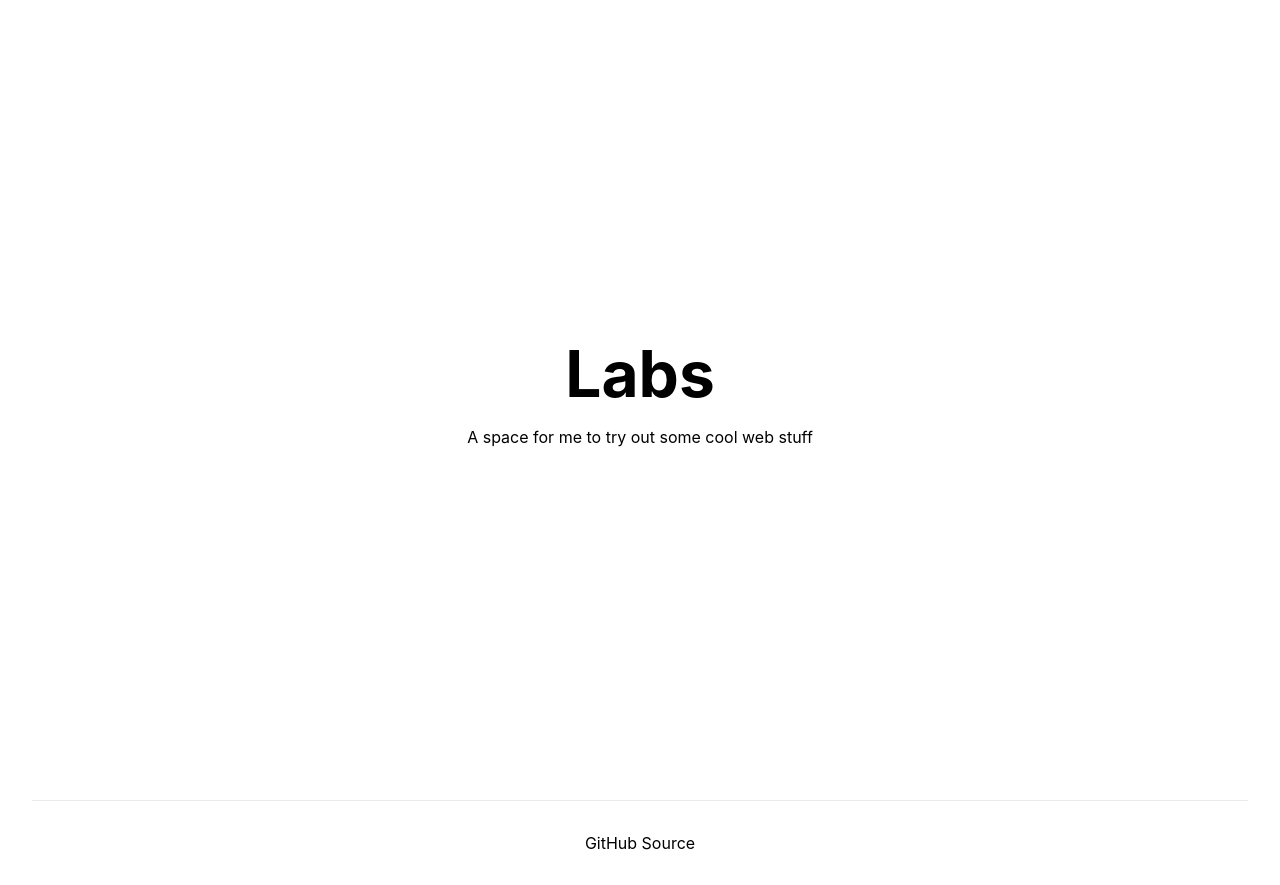
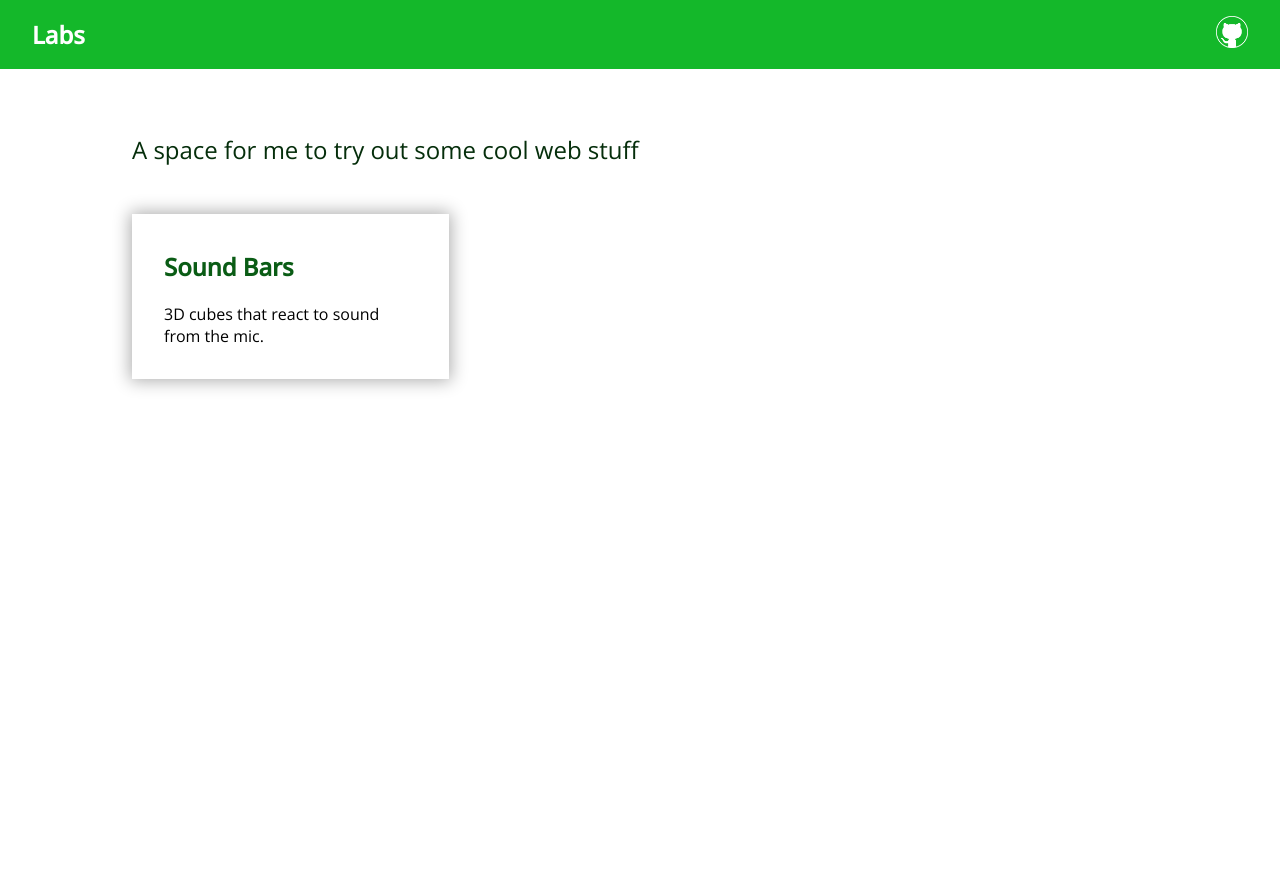
Before and after one commit to WebManifestation/labs, a Next.js app: page / in a window 1280 px wide. After the commit the page ends 800 px from the top, so only its background shows below. Built offline with nearby package versions, Linux system fonts and the light colour scheme.

Commit message:
add home page details

```diff
--- /dev/null
+++ b/components/Navigation/Navigation.module.css
@@ -0,0 +1,16 @@
+.navbar {
+    background-color: hsl(128, 80%, 40%);
+    display: flex;
+    justify-content: space-between;
+    align-items: center;
+    padding: 16px 32px;
+}
+
+.navbar h1 {
+    color: hsl(128, 80%, 100%);
+    margin: 0;
+}
+
+.navbar button {
+    border: none;
+}
--- /dev/null
+++ b/components/Navigation/index.js
@@ -0,0 +1,15 @@
+import Image from "next/image";
+import styles from "./Navigation.module.css";
+
+function Navigation() {
+  return (
+    <nav className={styles.navbar}>
+      <h1>Labs</h1>
+      <a href="https://github.com/WebManifestation/labs">
+        <Image src="/github-icon.png" width={32} height={32} />
+      </a>
+    </nav>
+  );
+}
+
+export default Navigation;
--- a/pages/index.js
+++ b/pages/index.js
@@ -1,9 +1,10 @@
 import Head from "next/head";
+import Navigation from "../components/Navigation";
 import styles from "../styles/Home.module.css";
 
 export default function Home() {
   return (
-    <div className={styles.container}>
+    <>
       <Head>
         <title>Labs</title>
         <meta
@@ -13,21 +14,23 @@ export default function Home() {
         <link rel="icon" href="/favicon.ico" />
       </Head>
 
+      <Navigation />
+
+      <p className={styles.description}>
+        A space for me to try out some cool web stuff
+      </p>
+
       <main className={styles.main}>
-        <h1 className={styles.title}>Labs</h1>
-
-        <p>A space for me to try out some cool web stuff</p>
+        <section
+          onClick={() => {
+            window.location = "/sound-bars";
+          }}
+          className={styles.card}
+        >
+          <h2>Sound Bars</h2>
+          <p>3D cubes that react to sound from the mic.</p>
+        </section>
       </main>
-
-      <footer className={styles.footer}>
-        <a
-          href="https://github.com/WebManifestation/labs"
-          target="_blank"
-          rel="noopener noreferrer"
-        >
-          GitHub Source
-        </a>
-      </footer>
-    </div>
+    </>
   );
 }
--- a/styles/Home.module.css
+++ b/styles/Home.module.css
@@ -1,39 +1,42 @@
-.container {
-  padding: 0 2rem;
+.main {
+  display: flex;
+  flex-direction: row;
+  justify-content: flex-start;
+  align-items: center;
+  flex-wrap: wrap;
+  max-width: 1080px;
+  margin: 32px auto;
+  padding: 0 16px;
 }
 
-.main {
-  min-height: 100vh;
-  padding: 4rem 0;
-  flex: 1;
-  display: flex;
-  flex-direction: column;
-  justify-content: center;
-  align-items: center;
+.description {
+  max-width: 1080px;
+  margin: 0 auto;
+  padding: 64px 32px 0;
+  font-size: 1.5em;
+  color: hsl(128, 80%, 10%);
 }
 
-.footer {
-  display: flex;
-  flex: 1;
-  padding: 2rem 0;
-  border-top: 1px solid #eaeaea;
-  justify-content: center;
-  align-items: center;
+.card {
+  width: 100%;
+  margin: 16px;
+  padding: 16px 32px;
+  cursor: pointer;
+  box-shadow: 0px 0px 16px 2px hsla(0, 0%, 0%, 32%);
 }
 
-.footer a {
-  display: flex;
-  justify-content: center;
-  align-items: center;
-  flex-grow: 1;
+.card h2 {
+  color: hsl(128, 80%, 20%);
 }
 
-.title {
-  margin: 0;
-  line-height: 1.15;
-  font-size: 4rem;
+@media (min-width: 576px) {
+  .card {
+    width: calc(50% - 32px);
+  }
 }
 
-.title {
-  text-align: center;
+@media (min-width: 992px) {
+  .card {
+    width: calc(33.33% - 32px);
+  }
 }
--- a/styles/globals.css
+++ b/styles/globals.css
@@ -1,16 +1,18 @@
+@import url("https://fonts.googleapis.com/css2?family=Open+Sans:wght@300;400;500&display=swap");
+
+html {
+  box-sizing: border-box;
+}
+*,
+*:before,
+*:after {
+  box-sizing: inherit;
+}
+
 html,
 body {
   padding: 0;
   margin: 0;
-  font-family: -apple-system, BlinkMacSystemFont, Segoe UI, Roboto, Oxygen,
-    Ubuntu, Cantarell, Fira Sans, Droid Sans, Helvetica Neue, sans-serif;
+  font-family: "Open Sans", sans-serif;
+  font-size: 16px;
 }
-
-a {
-  color: inherit;
-  text-decoration: none;
-}
-
-* {
-  box-sizing: border-box;
-}
```
Also changed, not shown: public/github-icon.png (added).
